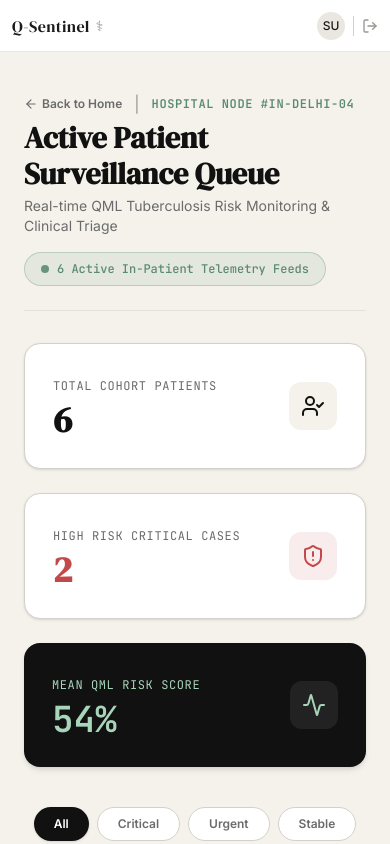
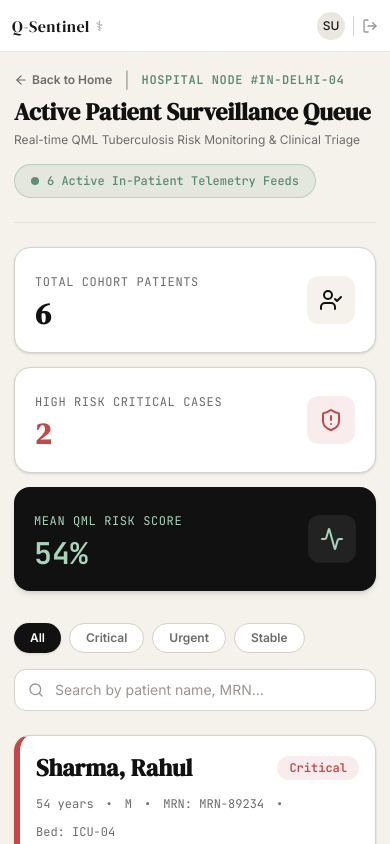
Before and after one commit to AdityaGupta14-creator/QML-Solution, a React (Vite) app: page /dashboard in a window 390 px wide. Shown: the top 844 px of the page. Built offline with nearby package versions, Linux system fonts and the light colour scheme; sample sign-in values are in the browser's storage.

Commit message:
Optimize UI responsiveness for desktop/laptop and mobile screens

```diff
--- a/src/App.tsx
+++ b/src/App.tsx
@@ -27,7 +27,7 @@ function AppRoutes() {
   return (
     <div className="min-h-screen bg-[#f5f2ed]">
       {isAuthenticated && <Header />}
-      <main className={isAuthenticated ? 'pt-[68px]' : ''}>
+      <main className={isAuthenticated ? 'pt-[52px] sm:pt-[60px]' : ''}>
         <Routes>
           <Route path="/login" element={<LoginPage />} />
 
--- a/src/pages/ClinicalNotesPage.tsx
+++ b/src/pages/ClinicalNotesPage.tsx
@@ -133,8 +133,10 @@ PLAN:
   };
 
   return (
-    <div className="w-full max-w-5xl mx-auto space-y-6 pb-20 px-4 sm:px-6 font-sans animate-fade-in">
+    <div className="w-full min-h-[calc(100vh-60px)] font-sans bg-[#f5f2ed] animate-fade-in pb-20">
       <PatientNavTabs currentTab="notes" />
+
+      <div className="w-full max-w-5xl mx-auto space-y-6 px-4 sm:px-6 lg:px-8 py-4">
 
       <div className="flex flex-col sm:flex-row sm:items-center justify-between gap-4 border-b border-[#e5e2d9] pb-6">
         <div>
@@ -270,6 +272,7 @@ PLAN:
           </div>
         ))}
       </div>
+      </div>
     </div>
   );
 };
--- a/src/pages/DashboardPage.tsx
+++ b/src/pages/DashboardPage.tsx
@@ -43,11 +43,11 @@ export function DashboardPage() {
   };
 
   return (
-    <div className="min-h-screen bg-[#f4f2eb] pt-6 pb-16 font-sans text-[#111111] animate-fade-in">
-      <div className="max-w-7xl mx-auto px-6 sm:px-12">
+    <div className="min-h-screen bg-[#f4f2eb] pt-4 sm:pt-6 pb-16 font-sans text-[#111111] animate-fade-in">
+      <div className="max-w-7xl mx-auto px-3.5 sm:px-8 lg:px-12">
 
         {/* Navigation & Header Section */}
-        <div className="flex flex-col md:flex-row md:items-center justify-between gap-4 border-b border-[#e5e2d9] pb-6 mb-8">
+        <div className="flex flex-col md:flex-row md:items-center justify-between gap-4 border-b border-[#e5e2d9] pb-6 mb-6 sm:mb-8">
           <div>
             <div className="flex items-center gap-3 mb-1">
               <Link to="/login" className="text-xs font-semibold text-[#6b6b6b] hover:text-[#111] transition-colors flex items-center gap-1">
@@ -56,8 +56,8 @@ export function DashboardPage() {
               <span className="text-[#9a9590]">|</span>
               <span className="text-xs font-mono text-[#5a8a6e] font-semibold uppercase tracking-wider">Hospital Node #IN-DELHI-04</span>
             </div>
-            <h1 className="font-serif text-3xl sm:text-4xl font-bold text-[#111111]">Active Patient Surveillance Queue</h1>
-            <p className="text-sm text-[#6b6b6b] mt-1">Real-time QML Tuberculosis Risk Monitoring & Clinical Triage</p>
+            <h1 className="font-serif text-2xl sm:text-4xl font-bold text-[#111111]">Active Patient Surveillance Queue</h1>
+            <p className="text-xs sm:text-sm text-[#6b6b6b] mt-1">Real-time QML Tuberculosis Risk Monitoring & Clinical Triage</p>
           </div>
 
           <div className="flex items-center gap-3">
@@ -69,31 +69,31 @@ export function DashboardPage() {
         </div>
 
         {/* Prominent Stats Overview Grid */}
-        <div className="grid grid-cols-1 sm:grid-cols-3 gap-6 mb-10">
-          <div className="bg-white p-7 rounded-2xl border border-[#d4d0ca] shadow-sm flex items-center justify-between">
+        <div className="grid grid-cols-1 sm:grid-cols-3 gap-3.5 sm:gap-6 mb-8 sm:mb-10">
+          <div className="bg-white p-5 sm:p-7 rounded-2xl border border-[#d4d0ca] shadow-sm flex items-center justify-between">
             <div>
               <span className="text-xs font-mono uppercase tracking-wider text-[#6b6b6b]">Total Cohort Patients</span>
-              <div className="font-serif text-4xl font-bold text-[#111111] mt-1">{PATIENTS_LIST.length}</div>
+              <div className="font-serif text-3xl sm:text-4xl font-bold text-[#111111] mt-1">{PATIENTS_LIST.length}</div>
             </div>
             <div className="w-12 h-12 rounded-xl bg-[#f4f2eb] flex items-center justify-center text-[#111111]">
               <UserCheck size={24} />
             </div>
           </div>
 
-          <div className="bg-white p-7 rounded-2xl border border-[#d4d0ca] shadow-sm flex items-center justify-between">
+          <div className="bg-white p-5 sm:p-7 rounded-2xl border border-[#d4d0ca] shadow-sm flex items-center justify-between">
             <div>
               <span className="text-xs font-mono uppercase tracking-wider text-[#6b6b6b]">High Risk Critical Cases</span>
-              <div className="font-serif text-4xl font-bold text-[#c2484a] mt-1">{criticalCount}</div>
+              <div className="font-serif text-3xl sm:text-4xl font-bold text-[#c2484a] mt-1">{criticalCount}</div>
             </div>
             <div className="w-12 h-12 rounded-xl bg-[#c2484a]/10 flex items-center justify-center text-[#c2484a]">
               <ShieldAlert size={24} />
             </div>
           </div>
 
-          <div className="bg-[#111111] text-white p-7 rounded-2xl shadow-md flex items-center justify-between">
+          <div className="bg-[#111111] text-white p-5 sm:p-7 rounded-2xl shadow-md flex items-center justify-between">
             <div>
               <span className="text-xs font-mono uppercase tracking-wider text-[#a8d5ba]">Mean QML Risk Score</span>
-              <div className="font-mono text-4xl font-bold text-[#a8d5ba] mt-1">{avgQmlRisk}%</div>
+              <div className="font-mono text-3xl sm:text-4xl font-bold text-[#a8d5ba] mt-1">{avgQmlRisk}%</div>
             </div>
             <div className="w-12 h-12 rounded-xl bg-[#222222] flex items-center justify-center text-[#a8d5ba]">
               <Activity size={24} />
@@ -102,13 +102,13 @@ export function DashboardPage() {
         </div>
 
         {/* Filters and Search Bar */}
-        <div className="flex flex-col md:flex-row justify-between items-center gap-4 mb-8">
-          <div className="flex gap-2 flex-wrap">
+        <div className="flex flex-col md:flex-row justify-between items-center gap-4 mb-6 sm:mb-8">
+          <div className="flex gap-2 flex-wrap w-full md:w-auto">
             {(['All', 'Critical', 'Urgent', 'Stable'] as FilterType[]).map((filter) => (
               <button
                 key={filter}
                 onClick={() => setActiveFilter(filter)}
-                className={`px-5 py-2 rounded-full text-xs font-semibold transition-all cursor-pointer ${
+                className={`px-4 sm:px-5 py-1.5 sm:py-2 rounded-full text-xs font-semibold transition-all cursor-pointer ${
                   activeFilter === filter
                     ? 'bg-[#111111] text-white shadow'
                     : 'bg-white border border-[#d4d0ca] text-[#6b6b6b] hover:border-[#111111]'
@@ -132,12 +132,12 @@ export function DashboardPage() {
         </div>
 
         {/* Fully Clickable Patient Grid Cards */}
-        <div className="space-y-5">
+        <div className="space-y-4 sm:space-y-5">
           {filteredPatients.map((patient) => (
             <div
               key={patient.id}
               onClick={() => handleReviewPatient(patient.id)}
-              className={`bg-white rounded-2xl border border-[#d4d0ca] border-l-[6px] ${getBorderColor(patient.triageLevel)} shadow-sm hover:shadow-md hover:border-[#111111] transition-all p-7 flex flex-col md:flex-row items-center gap-8 cursor-pointer group`}
+              className={`bg-white rounded-2xl border border-[#d4d0ca] border-l-[6px] ${getBorderColor(patient.triageLevel)} shadow-sm hover:shadow-md hover:border-[#111111] transition-all p-4 sm:p-7 flex flex-col md:flex-row items-stretch md:items-center gap-5 sm:gap-8 cursor-pointer group`}
             >
               <div className="flex-1 space-y-3">
                 <div className="flex items-center justify-between">
--- a/src/pages/PatientTrendsPage.tsx
+++ b/src/pages/PatientTrendsPage.tsx
@@ -59,8 +59,10 @@ export const PatientTrendsPage: React.FC = () => {
   const patientId = id || synthPatient.id;
 
   return (
-    <div className="w-full max-w-7xl mx-auto space-y-6 pb-16 px-4 sm:px-6 font-sans bg-[#f4f2eb] animate-fade-in text-[#111111]">
+    <div className="w-full min-h-[calc(100vh-60px)] font-sans bg-[#f4f2eb] animate-fade-in text-[#111111] pb-16">
       <PatientNavTabs currentTab="trends" />
+
+      <div className="max-w-7xl mx-auto space-y-6 px-4 sm:px-8 lg:px-10 py-4">
 
       {/* Top Header & Controls */}
       <div className="flex flex-col md:flex-row md:items-center justify-between gap-4 border-b border-[#e5e2d9] pb-6">
@@ -217,6 +219,7 @@ export const PatientTrendsPage: React.FC = () => {
           </ResponsiveContainer>
         </div>
       </div>
+      </div>
     </div>
   );
 };
--- a/src/pages/QMLInsightsPage.tsx
+++ b/src/pages/QMLInsightsPage.tsx
@@ -154,7 +154,7 @@ export const QMLInsightsPage: React.FC = () => {
     <div className="w-full min-h-[calc(100vh-68px)] font-sans bg-[#f4f2eb] animate-fade-in text-[#111111] pb-10">
       <PatientNavTabs currentTab="qml" />
 
-      <div className="max-w-7xl mx-auto px-6 sm:px-10 py-4 space-y-4">
+      <div className="max-w-7xl mx-auto px-3.5 sm:px-8 lg:px-10 py-4 space-y-4">
 
         {/* Header with Back Button */}
         <div className="flex flex-col sm:flex-row sm:items-center justify-between gap-2 border-b border-[#e5e2d9] pb-3">
@@ -235,7 +235,7 @@ export const QMLInsightsPage: React.FC = () => {
                   key={q.id}
                   onClick={() => setSelectedQubit(q.id)}
                   className={cn(
-                    "p-3 rounded-xl border text-left transition-all cursor-pointer flex flex-col justify-between",
+                    "p-2.5 sm:p-3 rounded-xl border text-left transition-all cursor-pointer flex flex-col justify-between",
                     isSelected
                       ? "bg-[#111111] text-white border-[#111111] shadow-sm"
                       : "bg-[#faf9f7] text-[#111111] border-[#e5e2d9] hover:border-[#111111]"
--- a/src/pages/XRayAnalysisPage.tsx
+++ b/src/pages/XRayAnalysisPage.tsx
@@ -177,7 +177,7 @@ export const XRayAnalysisPage: React.FC = () => {
     <div className="w-full min-h-[calc(100vh-68px)] font-sans bg-[#f4f2eb] animate-fade-in text-[#111111] pb-6">
       <PatientNavTabs currentTab="xray" />
 
-      <div className="max-w-7xl mx-auto px-6 sm:px-10 py-3 space-y-3">
+      <div className="max-w-7xl mx-auto px-3.5 sm:px-8 lg:px-10 py-3 space-y-3">
 
         {/* Header & Back Button */}
         <div className="flex flex-col sm:flex-row sm:items-center justify-between gap-2 border-b border-[#e5e2d9] pb-2.5">
```
Also changed, not shown: src/components/PatientNavTabs.tsx (+7 -6 lines), src/pages/LoginPage.tsx (+11 -4 lines), src/pages/PatientOverviewPage.tsx (+5 -3 lines).
